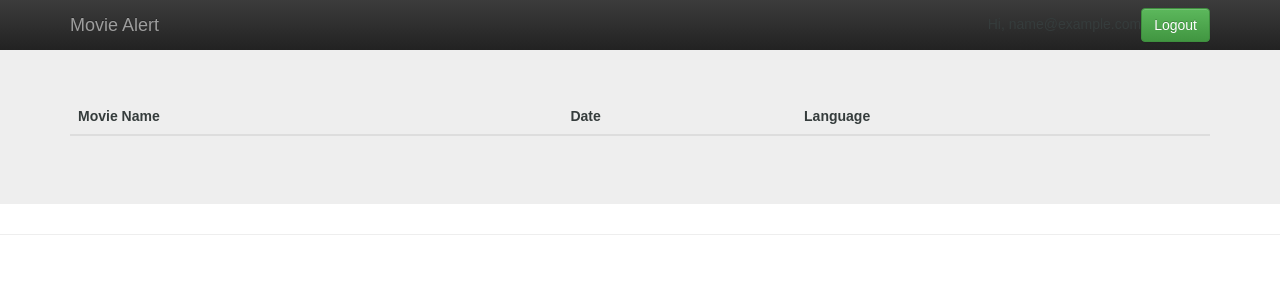
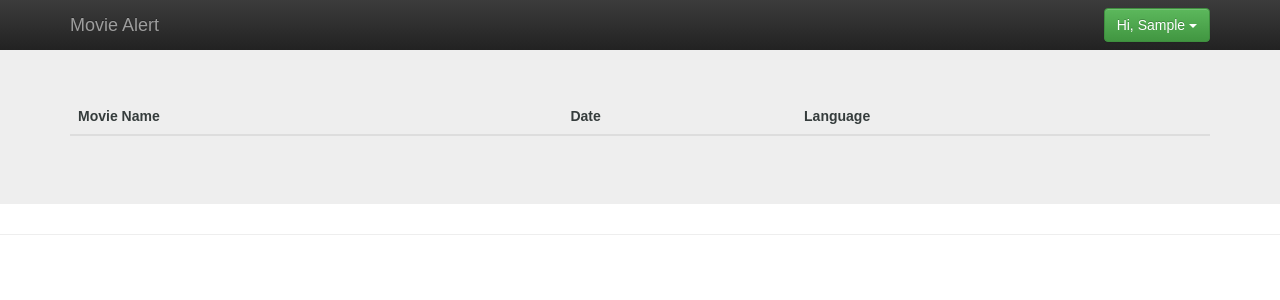
Before and after one commit to iAmMrinal0/django_moviealert, a Django app: page /tasklist in a window 1280 px wide. Shown: the top 300 px of the page. Run offline with Django 3.2, Linux system fonts and the light colour scheme; the visitor is signed in with stand-in values (Sample User, id 1); data that the repository does not hold is empty; parts of the project's set-up code (start-up, migrations or seed data) failed here and were passed over; some libraries are stand-ins or nearby versions.

Commit message:
Use dropdown visual interaction after sign-in

```diff
--- a/moviealert/templates/base.html
+++ b/moviealert/templates/base.html
@@ -25,6 +25,7 @@
         <link rel="stylesheet" href="{% static 'css/main.css' %}">
 
         <script src="{% static 'js/vendor/modernizr-2.8.3-respond-1.4.2.min.js' %}"></script>
+        <script src="{% static 'js/vendor/jquery-2.1.4.min.js' %}"></script>
 	{% block head_css %}{% endblock %}
 	{% block head_javascript %}{% endblock %}
     </head>
@@ -46,13 +47,22 @@
         </div>
         <div class="navbar-collapse collapse">
             <div class="navbar-form navbar-right">
+                <div class="dropdown">
                     {% if user.is_authenticated %}
-                    Hi, {{ user.email }}<a id="logout" href="/accounts/logout" class="btn btn-success">Logout</a>
+                        <div class="dropdown">
+                            <button class="btn btn-success dropdown-toggle" type="button" data-toggle="dropdown">Hi, {{ user.first_name }}
+                                <span class="caret"></span></button>
+                            <ul class="dropdown-menu">
+                                <li><a href="{% url "tasklist" %}">Task List</a></li>
+                                <li><a href="/accounts/logout">Logout</a></li>
+                            </ul>
+                        </div>
                     {% else %}
                         <a id="google_login" href="/accounts/google/login" class="btn btn-success">
                             Sign in with Google
                         </a>
                     {% endif %}
+                </div>
             </div>
         </div><!--/.navbar-collapse -->
       </div>
```
Lines whose indentation alone changed are shown as unchanged.
